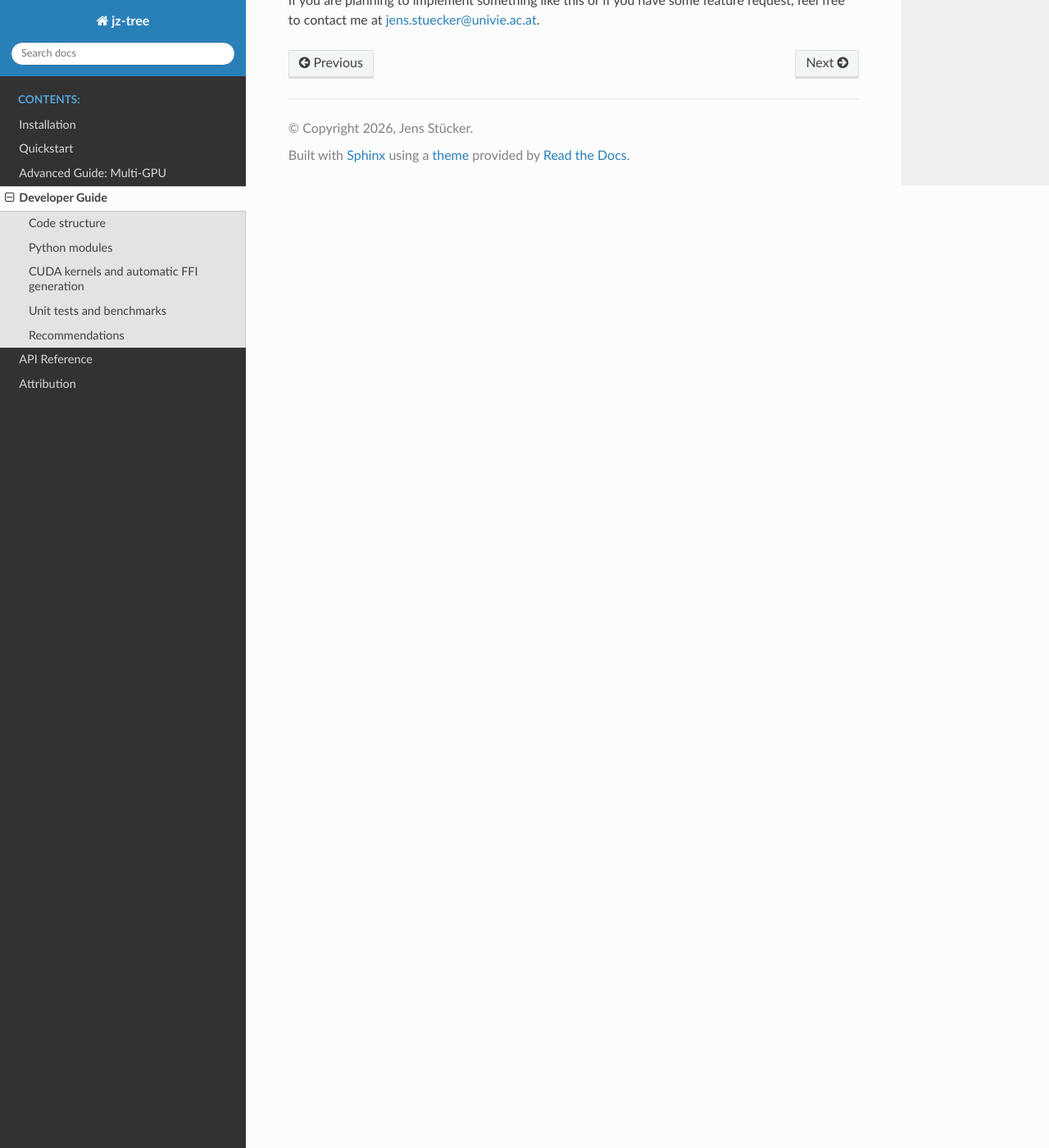
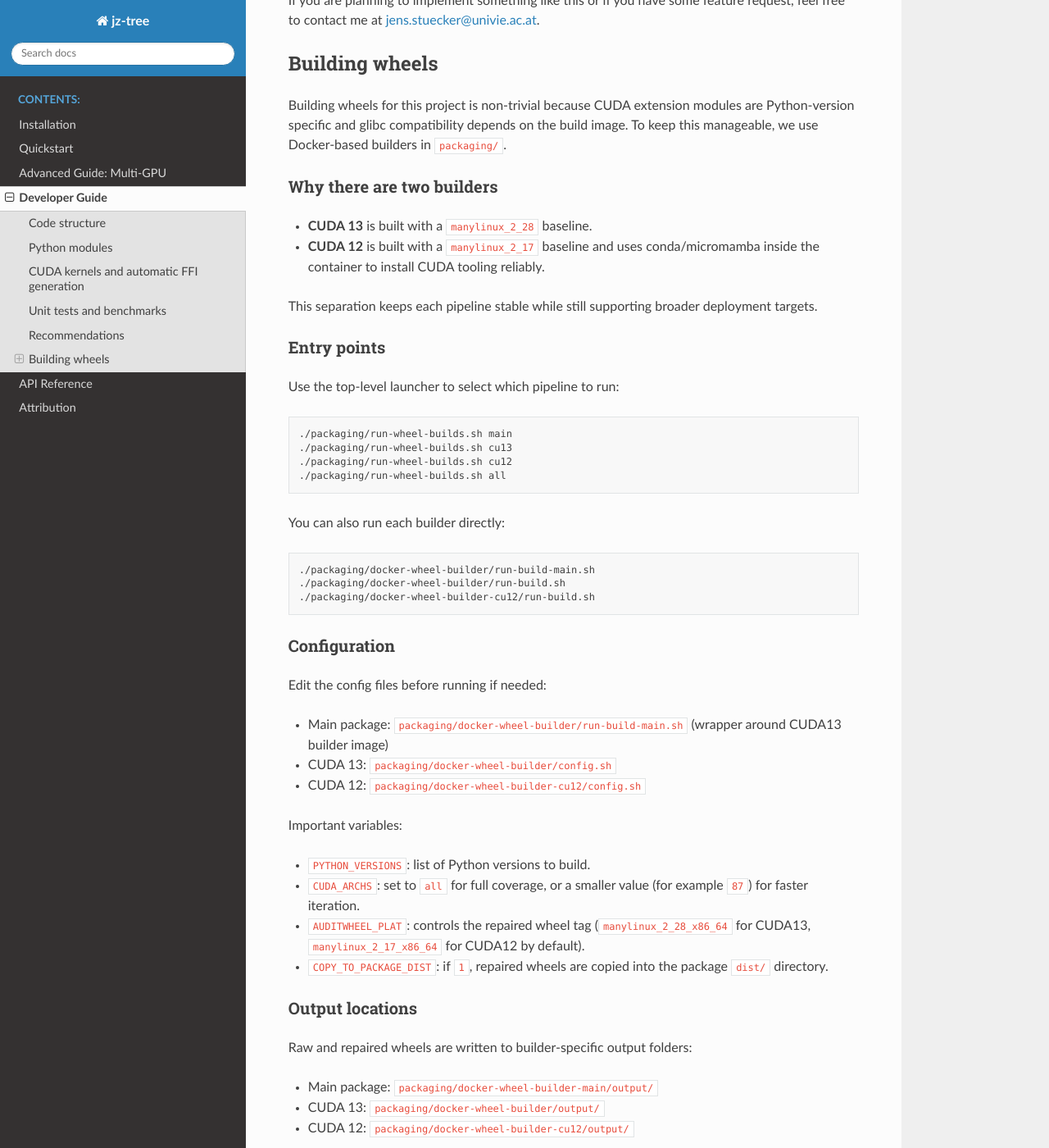
Before and after one commit to jstuecker/jztree, a Sphinx documentation site: the page built from docs/developer_guide.md, in a window 1280 px wide and 1400 px high, scrolled down 8932 px. Shown: the whole window at 82% size. Built offline with Sphinx 7.4.7 and the Read the Docs theme 3.1.0, drawn with Linux system fonts in a browser that asks for light colours; some of the changed text lies outside the part shown.

Commit message:
set up a docker build system

````diff
--- a/docs/developer_guide.md
+++ b/docs/developer_guide.md
@@ -404,3 +404,70 @@ now have one of the fastest possible implementations of your algorithm.
 
 If you are planning to implement something like this or if you have some feature request, feel free to
 contact me at [jens&#46;stuecker&#64;univie&#46;ac&#46;at](mailto:jens.stuecker@univie.ac.at).
+
+## Building wheels
+
+Building wheels for this project is non-trivial because CUDA extension modules are Python-version specific and glibc compatibility depends on the build image. To keep this manageable, we use Docker-based builders in `packaging/`.
+
+### Why there are two builders
+
+* **CUDA 13** is built with a `manylinux_2_28` baseline.
+* **CUDA 12** is built with a `manylinux_2_17` baseline and uses conda/micromamba inside the container to install CUDA tooling reliably.
+
+This separation keeps each pipeline stable while still supporting broader deployment targets.
+
+### Entry points
+
+Use the top-level launcher to select which pipeline to run:
+
+```bash
+./packaging/run-wheel-builds.sh main
+./packaging/run-wheel-builds.sh cu13
+./packaging/run-wheel-builds.sh cu12
+./packaging/run-wheel-builds.sh all
+```
+
+You can also run each builder directly:
+
+```bash
+./packaging/docker-wheel-builder/run-build-main.sh
+./packaging/docker-wheel-builder/run-build.sh
+./packaging/docker-wheel-builder-cu12/run-build.sh
+```
+
+### Configuration
+
+Edit the config files before running if needed:
+
+* Main package: `packaging/docker-wheel-builder/run-build-main.sh` (wrapper around CUDA13 builder image)
+* CUDA 13: `packaging/docker-wheel-builder/config.sh`
+* CUDA 12: `packaging/docker-wheel-builder-cu12/config.sh`
+
+Important variables:
+
+* `PYTHON_VERSIONS`: list of Python versions to build.
+* `CUDA_ARCHS`: set to `all` for full coverage, or a smaller value (for example `87`) for faster iteration.
+* `AUDITWHEEL_PLAT`: controls the repaired wheel tag (`manylinux_2_28_x86_64` for CUDA13,
+    `manylinux_2_17_x86_64` for CUDA12 by default).
+* `COPY_TO_PACKAGE_DIST`: if `1`, repaired wheels are copied into the package `dist/` directory.
+
+### Output locations
+
+Raw and repaired wheels are written to builder-specific output folders:
+
+* Main package: `packaging/docker-wheel-builder-main/output/`
+* CUDA 13: `packaging/docker-wheel-builder/output/`
+* CUDA 12: `packaging/docker-wheel-builder-cu12/output/`
+
+Repaired wheels are placed in each builder's `wheelhouse/` directory, and optionally copied to:
+
+* `packaging/jztree/dist/`
+* `packaging/jztree-cu13/dist/`
+* `packaging/jztree-cu12/dist/`
+
+For the main `packaging/jztree` package, the wheel is expected to be `py3-none-any` (pure Python). In that case, it is copied directly and does not require `auditwheel` repair, so it is not tied to a glibc baseline.
+
+### Notes
+
+* Re-running a builder is safe; it will rebuild and overwrite outputs for the selected targets.
+* We intentionally do **not** upload to PyPI automatically. Upload is done manually after verification.
````
Also changed, not shown: 12 other files.
